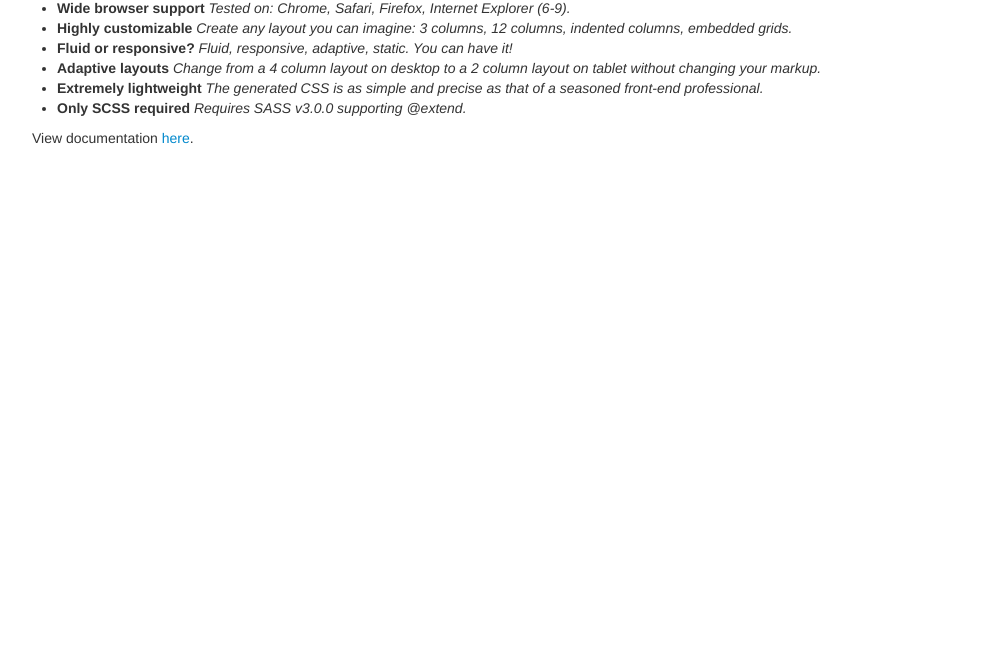
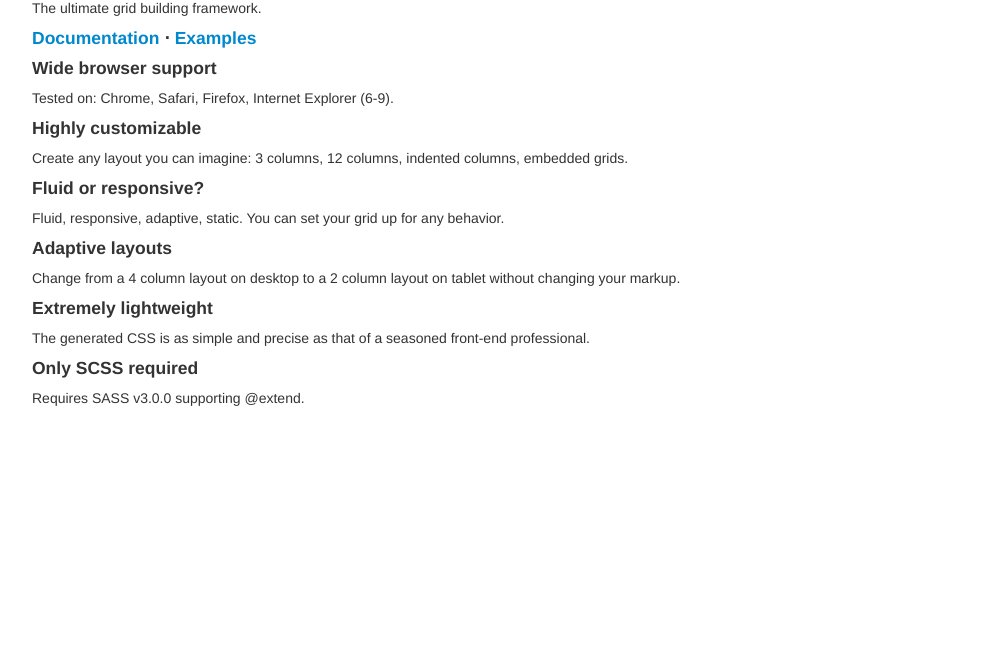
Before and after one commit to t-web/sassy-grid, a plain HTML site: page index.html in a window 1280 px wide. Shown: the part 134-800 px from the top of the page, without its empty margins (138-1141 px from the left). Drawn offline with Linux system fonts and the light colour scheme.

Commit message:
updated index

```diff
--- a/index.html
+++ b/index.html
@@ -53,25 +53,35 @@
 
 <div class='layout_wrapper main' role='main'>
     <div class='layout_content readable_content'>
-    <h1>SASSy Grid</h1>
+    <h1>Sassy Grid</h1>
 
-<ul>
-<li><strong>Wide browser support</strong>
-<em>Tested on: Chrome, Safari, Firefox, Internet Explorer (6-9).</em></li>
-<li><strong>Highly customizable</strong>
-<em>Create any layout you can imagine: 3 columns, 12 columns, indented columns, embedded grids.</em></li>
-<li><strong>Fluid or responsive?</strong>
-<em>Fluid, responsive, adaptive, static. You can have it!</em></li>
-<li><strong>Adaptive layouts</strong>
-<em>Change from a 4 column layout on desktop to a 2 column layout on tablet without changing your markup.</em></li>
-<li><strong>Extremely lightweight</strong>
-<em>The generated CSS is as simple and precise as that of a seasoned front-end professional.</em></li>
-<li><strong>Only SCSS required</strong>
-<em>Requires SASS v3.0.0 supporting @extend.</em></li>
-</ul>
+<p>The ultimate grid building framework.</p>
 
+<h4><a href="https://github.com/springload/sassy-grid/wiki">Documentation</a> ⋅ <a href="http://springload.github.com/sassy-grid/demos">Examples</a></h4>
 
-<p>View documentation <a href="https://github.com/springload/sassy-grid/wiki">here</a>.</p>
+<h4>Wide browser support</h4>
+
+<p>Tested on: Chrome, Safari, Firefox, Internet Explorer (6-9).</p>
+
+<h4>Highly customizable</h4>
+
+<p>Create any layout you can imagine: 3 columns, 12 columns, indented columns, embedded grids.</p>
+
+<h4>Fluid or responsive?</h4>
+
+<p>Fluid, responsive, adaptive, static. You can set your grid up for any behavior.</p>
+
+<h4>Adaptive layouts</h4>
+
+<p>Change from a 4 column layout on desktop to a 2 column layout on tablet without changing your markup.</p>
+
+<h4>Extremely lightweight</h4>
+
+<p>The generated CSS is as simple and precise as that of a seasoned front-end professional.</p>
+
+<h4>Only SCSS required</h4>
+
+<p>Requires SASS v3.0.0 supporting @extend.</p>
 
     </div> <!-- /layout_content -->
 </div> <!-- /layout_wrapper -->
```
